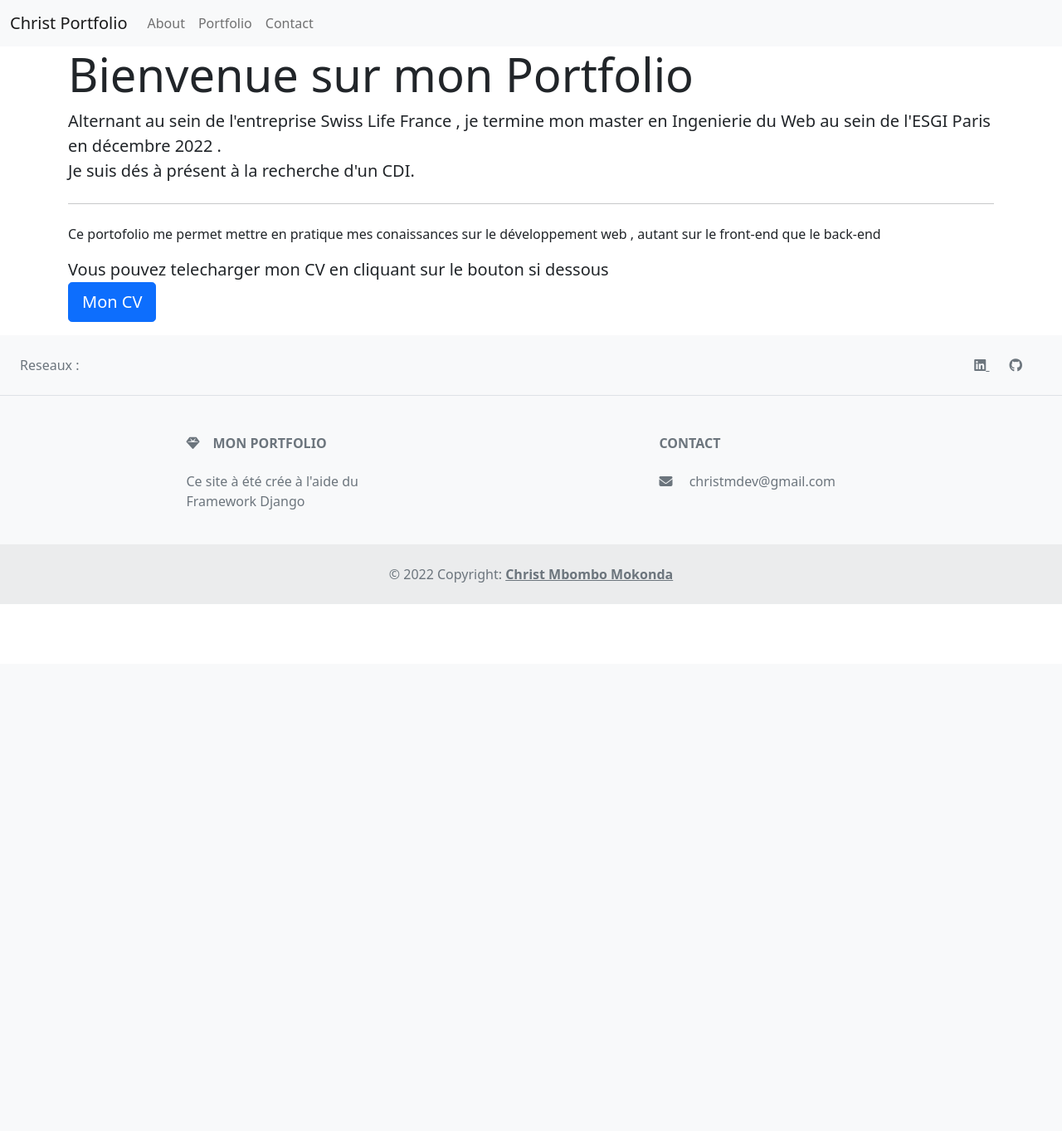
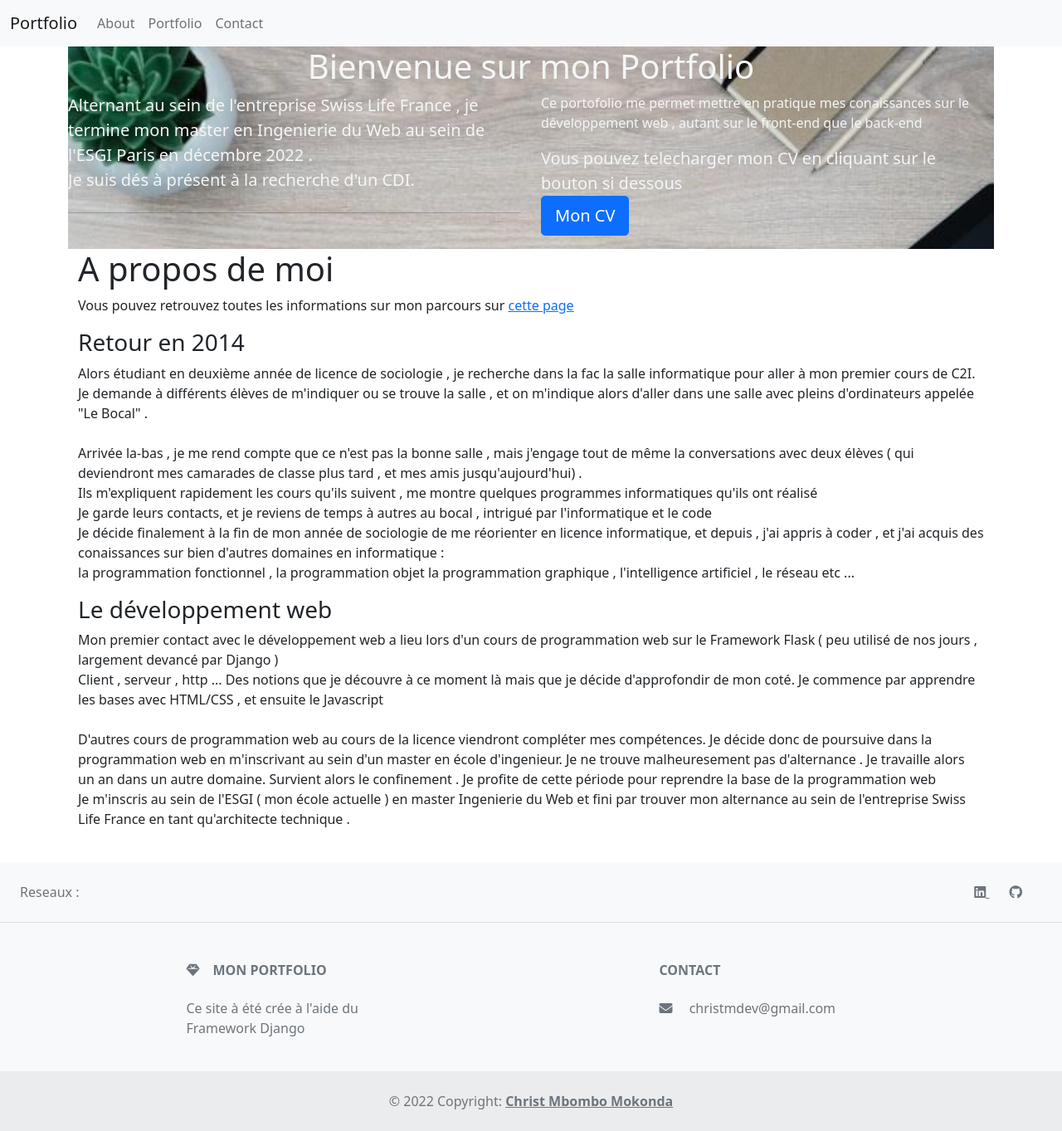
Before and after one commit to christmknd/Portfolio-Django, a Django app: page / in a window 1280 px wide. Shown: the whole page at 83% size. Before the commit the page ends 728 px from the top, so only its background shows below. Run offline with Django 4.2, Linux system fonts and the light colour scheme; some libraries are stand-ins or nearby versions.

Commit message:
Contenu homepage fini

```diff
--- a/app/app/templates/home.html
+++ b/app/app/templates/home.html
@@ -9,19 +9,49 @@
 
 
 <div class="container">
-    <div class="jumbotron jumbotron-fluid">
-        <h1 class="display-4">Bienvenue sur mon Portfolio</h1>
-        <p class="lead">Alternant au sein de l'entreprise Swiss Life France , je termine mon master en Ingenierie du Web au sein de l'ESGI Paris en décembre 2022 . <br>
+    <div class="jumbotron" style="background-image: url('static/ban.jpeg'); background-size: cover;">
+        <div class="row">
+            <h1 class="text-center" style="color: whitesmoke">Bienvenue sur mon Portfolio</h1>
+            <div class="col-sm-6">
+                <p class="lead" style="color: whitesmoke">Alternant au sein de l'entreprise Swiss Life France , je termine mon master en Ingenierie du Web au sein de l'ESGI Paris en décembre 2022 . <br>
                     Je suis dés à présent à la recherche d'un CDI. <br></p>
                 <hr class="my-4">
-        <p>Ce portofolio me permet mettre en pratique mes conaissances sur le développement web , autant sur le front-end que le back-end <br></p>
-        <p class="lead">
+            </div>
+            <div class="col-sm-6">
+                <p style="color: whitesmoke">Ce portofolio me permet mettre en pratique mes conaissances sur le développement web , autant sur le front-end que le back-end <br></p>
+                <p class="lead" style="color: whitesmoke">
                     Vous pouvez telecharger mon CV en cliquant sur le bouton si dessous <br>
                     <a class="btn btn-primary btn-lg" href="#" role="button">Mon CV</a>
                 </p>
             </div>
+        </div>
+    </div>
 
+<div class="container">
+    <div class="section">
+        <h1>A propos de moi </h1>
+        <p>Vous pouvez retrouvez toutes les informations sur mon parcours sur <a href="/about">cette page</a>
+        <h3>Retour en 2014</h3>
+        <p>Alors étudiant en deuxième année de licence de sociologie , je recherche dans la fac la salle informatique pour aller à mon premier cours de C2I. <br>
+           Je demande à différents élèves de m'indiquer ou se trouve la salle , et on m'indique alors d'aller dans une salle avec pleins d'ordinateurs appelée "Le Bocal" . <br> <br>
+           Arrivée la-bas , je me rend compte que ce n'est pas la bonne salle , mais j'engage tout de même la conversations avec deux élèves ( qui deviendront mes camarades de classe plus tard , et mes amis jusqu'aujourd'hui) .<br>
+           Ils m'expliquent rapidement les cours qu'ils suivent , me montre quelques programmes informatiques qu'ils ont réalisé <br>
+           Je garde leurs contacts,  et je reviens de temps à autres au bocal , intrigué par l'informatique et le code <br>
+           Je décide finalement à la fin de mon année de sociologie de me réorienter en licence informatique, et depuis , j'ai appris à coder , et j'ai acquis des conaissances sur bien d'autres domaines en informatique : <br>
+            la programmation fonctionnel , la programmation objet la programmation graphique , l'intelligence artificiel , le réseau etc ... <br>
+        </p>
+
+        <h3>Le développement web</h3>
+        <p>Mon premier contact avec le développement web a lieu lors d'un cours de programmation web sur le Framework Flask ( peu utilisé de nos jours , largement devancé par Django ) <br>
+           Client , serveur , http ... Des notions que je découvre à ce moment là mais que je décide d'approfondir de mon coté. Je commence par apprendre les bases avec HTML/CSS , et ensuite le Javascript <br> <br>
+           D'autres cours de programmation web au cours de la licence viendront compléter mes compétences. Je décide donc de poursuive dans la programmation web en m'inscrivant au sein d'un master en école d'ingenieur.
+           Je ne trouve malheuresement pas d'alternance . Je travaille alors un an dans un autre domaine. Survient alors le confinement . Je profite de cette période pour reprendre la base de la programmation web <br>
+           Je m'inscris au sein de l'ESGI ( mon école actuelle ) en master Ingenierie du Web et fini par trouver mon alternance au sein de l'entreprise Swiss Life France en tant qu'architecte technique .
+           <br> <br>
+        </p>
+    </div>
 </div>
 
 
+
 {% endblock %}
--- a/app/app/templates/layout.html
+++ b/app/app/templates/layout.html
@@ -11,7 +11,7 @@
 <body>
     <nav class="navbar navbar-expand-lg navbar-light bg-light">
         <div class="container-fluid">
-          <a class="navbar-brand" href="/">Christ Portfolio</a>
+          <a class="navbar-brand" href="/">Portfolio</a>
           <button class="navbar-toggler" type="button" data-bs-toggle="collapse" data-bs-target="#navbarNav" aria-controls="navbarNav" aria-expanded="false" aria-label="Toggle navigation">
             <span class="navbar-toggler-icon"></span>
           </button>
--- a/app/contact/static/contact.css
+++ b/app/contact/static/contact.css
@@ -1,12 +1,12 @@
 input[type=text], input[type=email], textarea {
     padding: 0;
     margin:  0;
-    height: 100vh;
+    height: 10vh;
     display: flex;
     justify-content: center;
     align-items: center;
    }
 
 form {
-    width: 250px;
+    width: 800px;
 }
```
Also changed, not shown: app/app/static/home.css (+3 -26 lines), app/contact/templates/contact.html (+7 -5 lines), app/app/static/christ.jpg (added). Lines whose indentation alone changed are shown as unchanged.
